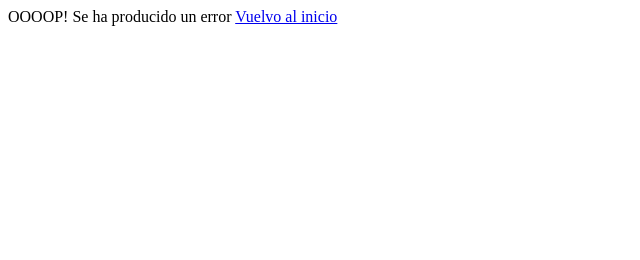
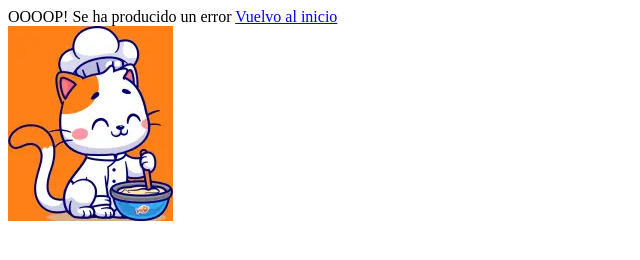
Before and after one commit to sceanav/LANDING-15-1, a website: page 404.html in a window 1280 px wide. Shown: the whole page, without its empty margins (0-640 px from the left). Drawn offline with Linux system fonts and the light colour scheme.

Commit message:
modificacion 404

```diff
--- a/404.html
+++ b/404.html
@@ -7,6 +7,14 @@
     <title>Document</title>
   </head>
   <body>
-    OOOOP! Se ha producido un error <a href="index.html">Vuelvo al inicio</a>
+    <div class="container fondo">
+      <div class="row m-4">
+        OOOOP! Se ha producido un error
+        <a href="index.html">Vuelvo al inicio</a>
+      </div>
+      <div class="row">
+        <img src="img/gato-cocinero.webp" alt="gato cocinero" />
+      </div>
+    </div>
   </body>
 </html>
```
